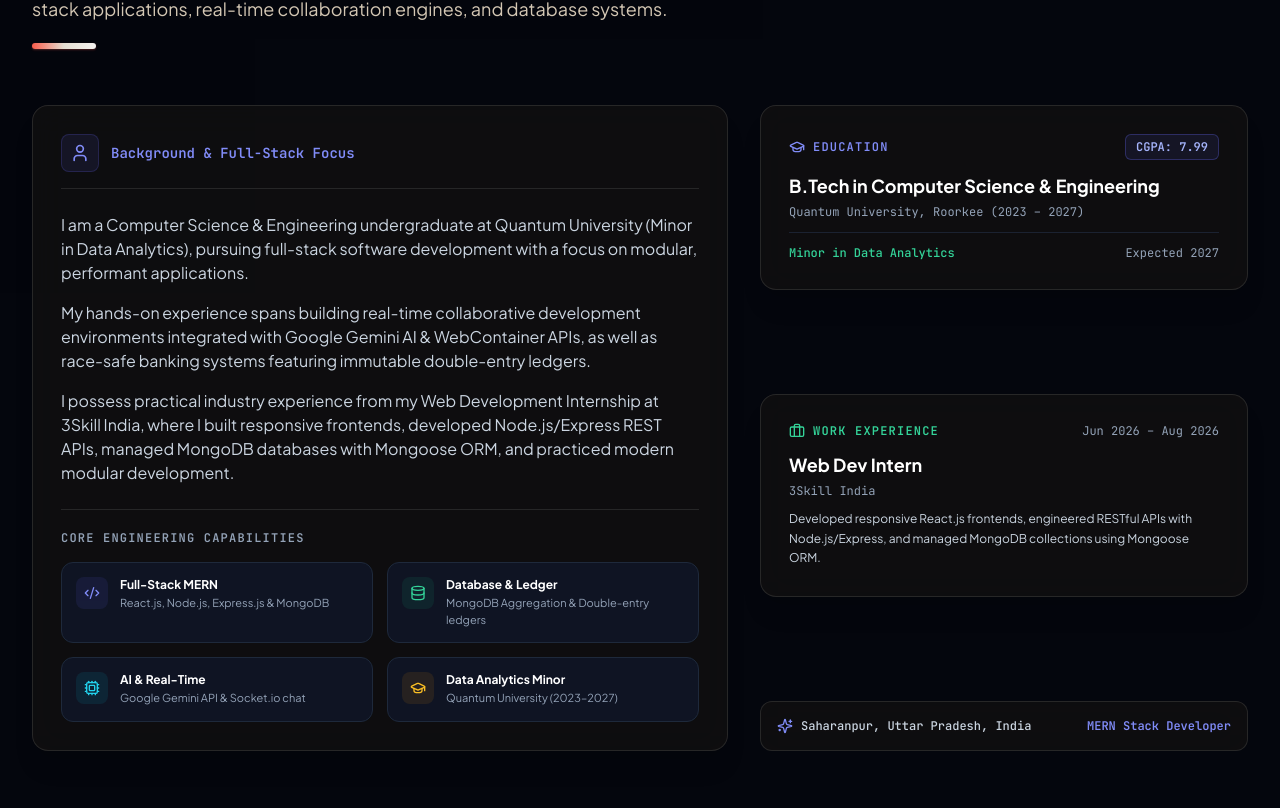
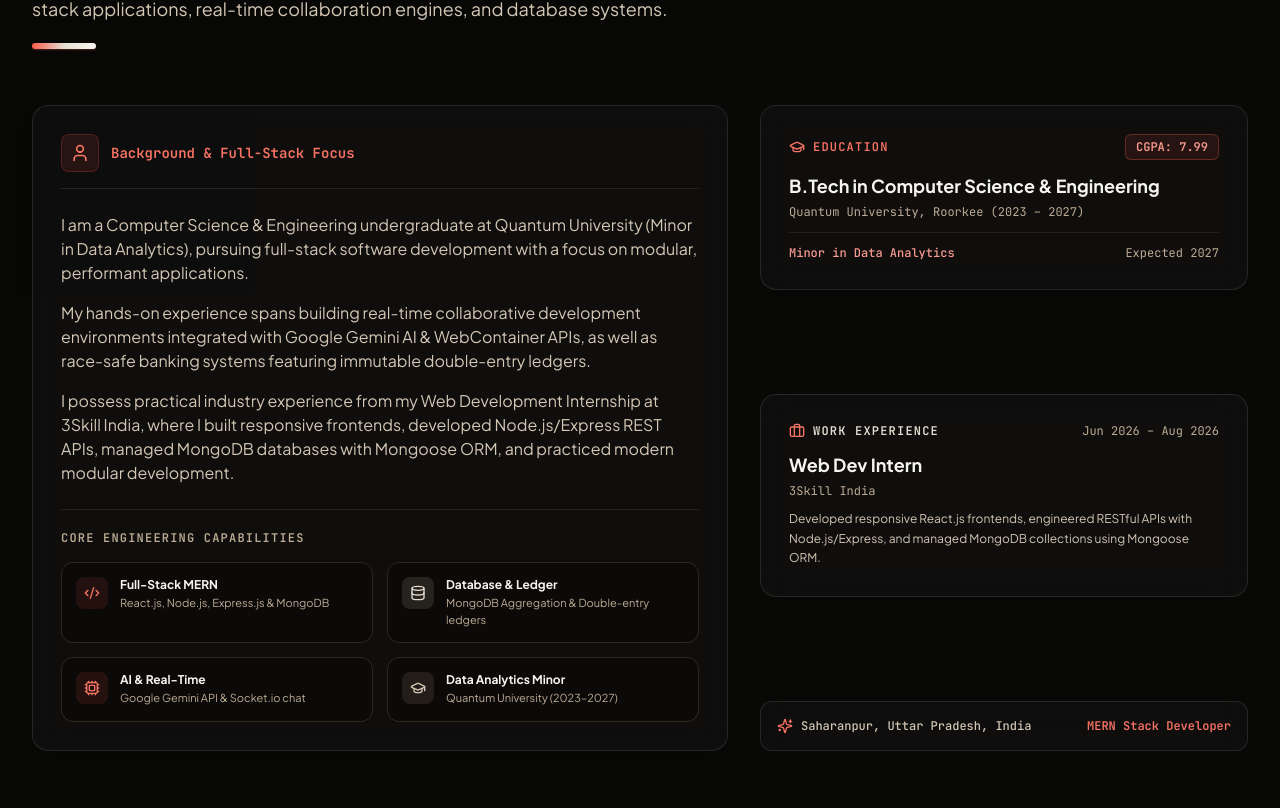
Before and after one commit to ujjwaltyagivashishtha/Portfolio, a React (Vite) app: page / in a window 1280 px wide. Shown: the part 1232-2040 px from the top of the page. Built offline with nearby package versions, Linux system fonts and the light colour scheme; the HTML template or start-up script is replaced by a standard one.

Commit message:
style: update color theme to use stone and coral palette across sections

```diff
--- a/src/sections/About.jsx
+++ b/src/sections/About.jsx
@@ -6,7 +6,7 @@ import { User, GraduationCap, Briefcase, Code2, Database, Cpu, Sparkles } from '
 
 export const About = () => {
   return (
-    <section id="about" className="py-24 relative bg-slate-950/40">
+    <section id="about" className="py-24 relative bg-stone-950/40">
       <div className="max-w-7xl mx-auto px-4 sm:px-6 lg:px-8">
 
         <SectionHeading
@@ -19,63 +19,63 @@ export const About = () => {
 
           {/* Main Narrative Card */}
           <div className="lg:col-span-7">
-            <Card className="h-full space-y-6">
-              <div className="flex items-center gap-3 text-indigo-400 font-mono text-sm font-semibold border-b border-white/10 pb-4">
-                <div className="p-2 rounded-lg bg-indigo-500/10 text-indigo-400 border border-indigo-500/20">
+            <Card className="h-full space-y-6 border-stone-800">
+              <div className="flex items-center gap-3 text-coral-400 font-mono text-sm font-semibold border-b border-stone-800/80 pb-4">
+                <div className="p-2 rounded-lg bg-coral-500/10 text-coral-400 border border-coral-500/20">
                   <User className="w-5 h-5" />
                 </div>
                 <span>Background & Full-Stack Focus</span>
               </div>
 
-              <div className="space-y-4 text-slate-300 text-sm sm:text-base leading-relaxed font-normal">
+              <div className="space-y-4 text-stone-300 text-sm sm:text-base leading-relaxed font-normal">
                 {personalInfo.aboutSummary.map((paragraph, index) => (
                   <p key={index}>{paragraph}</p>
                 ))}
               </div>
 
-              <div className="pt-5 border-t border-white/10">
-                <h4 className="text-xs font-mono uppercase tracking-widest text-slate-400 font-semibold mb-4">
+              <div className="pt-5 border-t border-stone-800/80">
+                <h4 className="text-xs font-mono uppercase tracking-widest text-stone-400 font-semibold mb-4">
                   Core Engineering Capabilities
                 </h4>
                 <div className="grid grid-cols-1 sm:grid-cols-2 gap-3.5">
 
-                  <div className="p-3.5 rounded-xl bg-slate-900/80 border border-slate-800 flex items-start gap-3">
-                    <div className="p-2 rounded-lg bg-indigo-500/10 text-indigo-400 shrink-0">
+                  <div className="p-3.5 rounded-xl bg-stone-950/80 border border-stone-800 flex items-start gap-3">
+                    <div className="p-2 rounded-lg bg-coral-500/10 text-coral-400 shrink-0">
                       <Code2 className="w-4 h-4" />
                     </div>
                     <div>
-                      <h5 className="text-xs font-bold text-white">Full-Stack MERN</h5>
-                      <p className="text-[11px] text-slate-400 mt-0.5">React.js, Node.js, Express.js & MongoDB</p>
+                      <h5 className="text-xs font-bold text-paper-100">Full-Stack MERN</h5>
+                      <p className="text-[11px] text-stone-400 mt-0.5">React.js, Node.js, Express.js & MongoDB</p>
                     </div>
                   </div>
 
-                  <div className="p-3.5 rounded-xl bg-slate-900/80 border border-slate-800 flex items-start gap-3">
-                    <div className="p-2 rounded-lg bg-emerald-500/10 text-emerald-400 shrink-0">
+                  <div className="p-3.5 rounded-xl bg-stone-950/80 border border-stone-800 flex items-start gap-3">
+                    <div className="p-2 rounded-lg bg-stone-400/15 text-stone-200 shrink-0">
                       <Database className="w-4 h-4" />
                     </div>
                     <div>
-                      <h5 className="text-xs font-bold text-white">Database & Ledger</h5>
-                      <p className="text-[11px] text-slate-400 mt-0.5">MongoDB Aggregation & Double-entry ledgers</p>
+                      <h5 className="text-xs font-bold text-paper-100">Database & Ledger</h5>
+                      <p className="text-[11px] text-stone-400 mt-0.5">MongoDB Aggregation & Double-entry ledgers</p>
                     </div>
                   </div>
 
-                  <div className="p-3.5 rounded-xl bg-slate-900/80 border border-slate-800 flex items-start gap-3">
-                    <div className="p-2 rounded-lg bg-cyan-500/10 text-cyan-400 shrink-0">
+                  <div className="p-3.5 rounded-xl bg-stone-950/80 border border-stone-800 flex items-start gap-3">
+                    <div className="p-2 rounded-lg bg-coral-500/10 text-coral-400 shrink-0">
                       <Cpu className="w-4 h-4" />
                     </div>
                     <div>
-                      <h5 className="text-xs font-bold text-white">AI & Real-Time</h5>
-                      <p className="text-[11px] text-slate-400 mt-0.5">Google Gemini API & Socket.io chat</p>
+                      <h5 className="text-xs font-bold text-paper-100">AI & Real-Time</h5>
+                      <p className="text-[11px] text-stone-400 mt-0.5">Google Gemini API & Socket.io chat</p>
                     </div>
                   </div>
 
-                  <div className="p-3.5 rounded-xl bg-slate-900/80 border border-slate-800 flex items-start gap-3">
-                    <div className="p-2 rounded-lg bg-amber-500/10 text-amber-400 shrink-0">
+                  <div className="p-3.5 rounded-xl bg-stone-950/80 border border-stone-800 flex items-start gap-3">
+                    <div className="p-2 rounded-lg bg-stone-500/15 text-stone-300 shrink-0">
                       <GraduationCap className="w-4 h-4" />
                     </div>
                     <div>
-                      <h5 className="text-xs font-bold text-white">Data Analytics Minor</h5>
-                      <p className="text-[11px] text-slate-400 mt-0.5">Quantum University (2023–2027)</p>
+                      <h5 className="text-xs font-bold text-paper-100">Data Analytics Minor</h5>
+                      <p className="text-[11px] text-stone-400 mt-0.5">Quantum University (2023–2027)</p>
                     </div>
                   </div>
 
@@ -88,49 +88,49 @@ export const About = () => {
           <div className="lg:col-span-5 flex flex-col justify-between gap-5">
 
             {/* Academic Snapshot */}
-            <Card className="bg-gradient-to-br from-slate-900/90 to-slate-950 border-indigo-500/30">
+            <Card className="bg-stone-950/90 border-coral-500/30">
               <div className="flex items-center justify-between mb-3">
-                <span className="text-xs font-mono uppercase tracking-widest text-indigo-400 font-semibold flex items-center gap-2">
+                <span className="text-xs font-mono uppercase tracking-widest text-coral-400 font-semibold flex items-center gap-2">
                   <GraduationCap className="w-4 h-4" />
                   Education
                 </span>
-                <span className="text-xs font-mono px-2.5 py-1 rounded-md bg-indigo-500/10 text-indigo-300 border border-indigo-500/30 font-semibold">
+                <span className="text-xs font-mono px-2.5 py-1 rounded-md bg-coral-500/10 text-coral-300 border border-coral-500/30 font-semibold">
                   CGPA: 7.99
                 </span>
               </div>
-              <h3 className="text-lg font-bold text-white">B.Tech in Computer Science & Engineering</h3>
-              <p className="text-xs text-slate-400 mt-1 font-mono">Quantum University, Roorkee (2023 – 2027)</p>
-              <div className="mt-3 pt-3 border-t border-slate-800/80 flex items-center justify-between text-xs font-mono">
-                <span className="text-emerald-400 font-medium">Minor in Data Analytics</span>
-                <span className="text-slate-400">Expected 2027</span>
+              <h3 className="text-lg font-bold text-paper-100">B.Tech in Computer Science & Engineering</h3>
+              <p className="text-xs text-stone-400 mt-1 font-mono">Quantum University, Roorkee (2023 – 2027)</p>
+              <div className="mt-3 pt-3 border-t border-stone-800/80 flex items-center justify-between text-xs font-mono">
+                <span className="text-coral-300 font-medium">Minor in Data Analytics</span>
+                <span className="text-stone-400">Expected 2027</span>
               </div>
             </Card>
 
             {/* Internship Snapshot */}
-            <Card className="bg-gradient-to-br from-slate-900/90 to-slate-950 border-emerald-500/30">
+            <Card className="bg-stone-950/90 border-stone-800">
               <div className="flex items-center justify-between mb-3">
-                <span className="text-xs font-mono uppercase tracking-widest text-emerald-400 font-semibold flex items-center gap-2">
-                  <Briefcase className="w-4 h-4" />
+                <span className="text-xs font-mono uppercase tracking-widest text-stone-200 font-semibold flex items-center gap-2">
+                  <Briefcase className="w-4 h-4 text-coral-400" />
                   Work Experience
                 </span>
-                <span className="text-xs font-mono text-slate-400">
+                <span className="text-xs font-mono text-stone-400">
                   Jun 2026 – Aug 2026
                 </span>
               </div>
-              <h3 className="text-lg font-bold text-white">Web Dev Intern</h3>
-              <p className="text-xs text-slate-400 mt-1 font-mono">3Skill India</p>
-              <p className="text-xs text-slate-300 mt-2.5 leading-relaxed">
+              <h3 className="text-lg font-bold text-paper-100">Web Dev Intern</h3>
+              <p className="text-xs text-stone-400 mt-1 font-mono">3Skill India</p>
+              <p className="text-xs text-stone-300 mt-2.5 leading-relaxed">
                 Developed responsive React.js frontends, engineered RESTful APIs with Node.js/Express, and managed MongoDB collections using Mongoose ORM.
               </p>
             </Card>
 
             {/* Summary Pill */}
-            <div className="p-4 rounded-xl glass-card border border-white/10 flex items-center justify-between text-xs font-mono text-slate-400">
+            <div className="p-4 rounded-xl glass-card border border-stone-800 flex items-center justify-between text-xs font-mono text-stone-400">
               <div className="flex items-center gap-2">
-                <Sparkles className="w-4 h-4 text-indigo-400" />
-                <span className="text-slate-300 font-medium">{personalInfo.location}</span>
+                <Sparkles className="w-4 h-4 text-coral-400" />
+                <span className="text-stone-300 font-medium">{personalInfo.location}</span>
               </div>
-              <span className="text-indigo-400 font-semibold">MERN Stack Developer</span>
+              <span className="text-coral-400 font-semibold">MERN Stack Developer</span>
             </div>
 
           </div>
```
